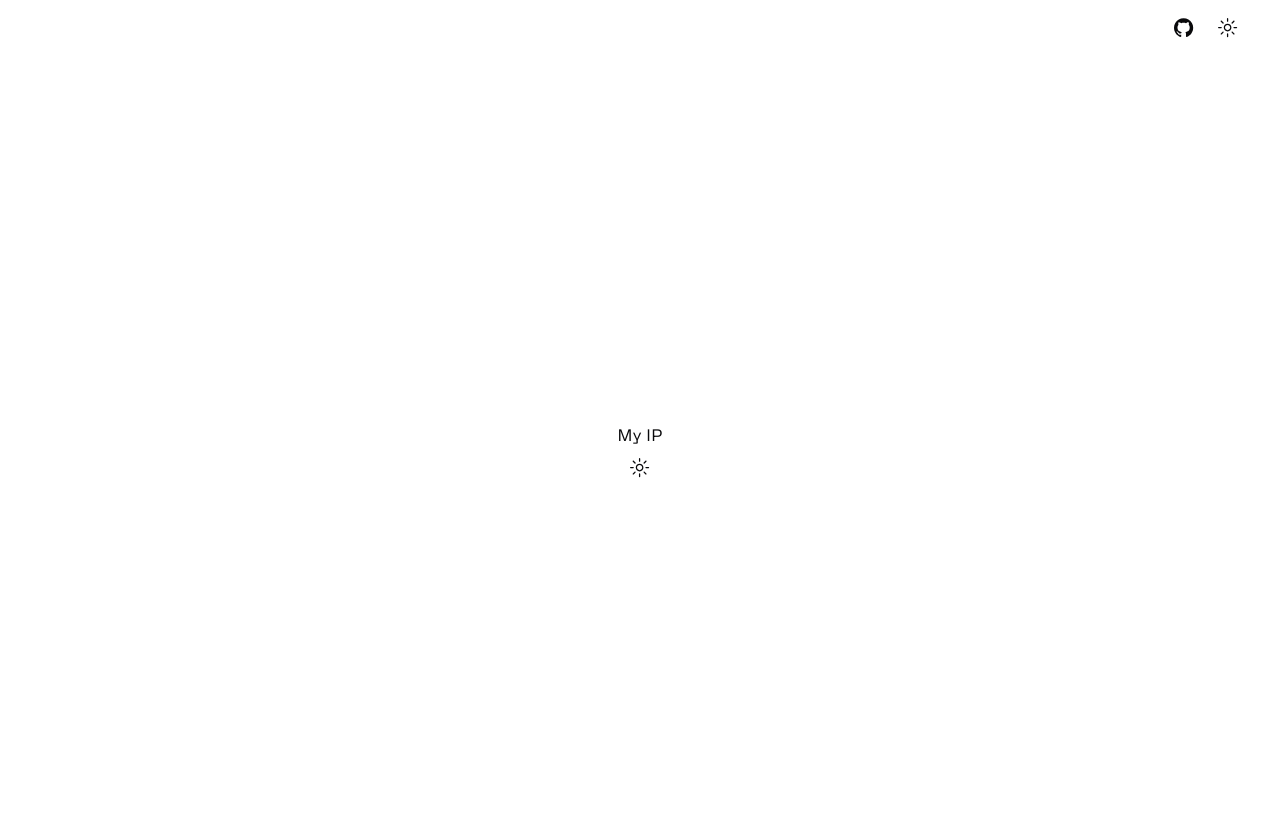
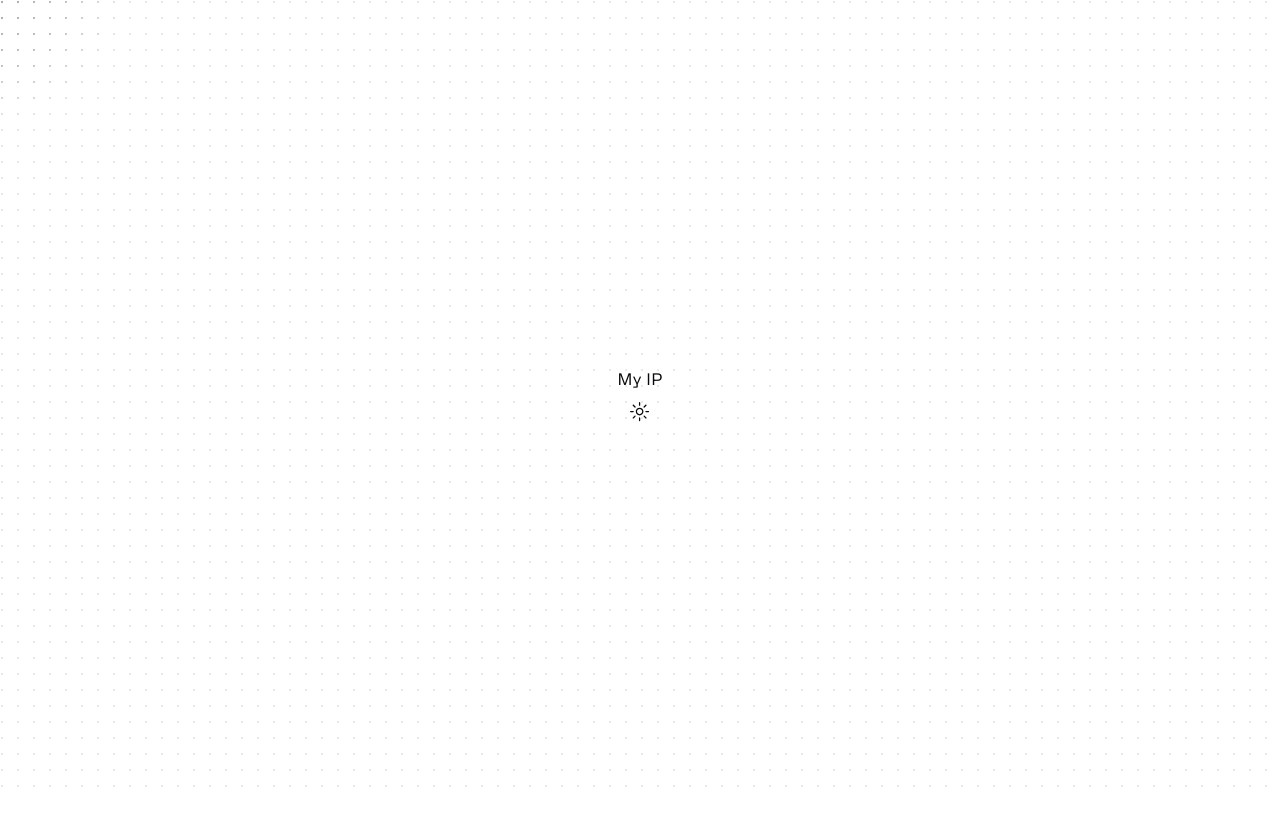
Before and after one commit to franklinrms/-my-ip, a Next.js app: page / in a window 1280 px wide. Shown: the top 826 px of the page. After the commit the page ends 800 px from the top, so only its background shows below. Built offline with nearby package versions, Linux system fonts and the light colour scheme.

Commit message:
refactor: layout.tsx to update site title, description, and add Background component

```diff
--- a/src/app/layout.tsx
+++ b/src/app/layout.tsx
@@ -3,7 +3,8 @@ import type { Metadata } from 'next'
 import localFont from 'next/font/local'
 import clsx from 'clsx'
 import { ThemeProvider } from '@/components/theme-provider'
-import { Header } from '@/components/header'
+import Background from '@/components/background'
+import { siteConfig } from '@/config/site'
 
 const hubot = localFont({
   src: '../../public/assets/HubotSans.woff2',
@@ -12,8 +13,8 @@ const hubot = localFont({
 })
 
 export const metadata: Metadata = {
-  title: 'My IP',
-  description: 'A simple IP address lookup tool',
+  title: siteConfig.name,
+  description: siteConfig.description,
 }
 
 export default function RootLayout({
@@ -22,16 +23,10 @@ export default function RootLayout({
   children: React.ReactNode
 }>) {
   return (
-    <html className="[color-scheme:dark]" lang="en">
+    <html className="[color-scheme:dark]" lang="en" suppressHydrationWarning>
       <body className={clsx('font-sans antialiased', hubot.variable)}>
-        <ThemeProvider
-          attribute="class"
-          defaultTheme="system"
-          enableSystem
-          disableTransitionOnChange
-        >
-          <Header />
-          {children}
+        <ThemeProvider attribute="class" defaultTheme="system" enableSystem>
+          <Background>{children}</Background>
         </ThemeProvider>
       </body>
     </html>
```
